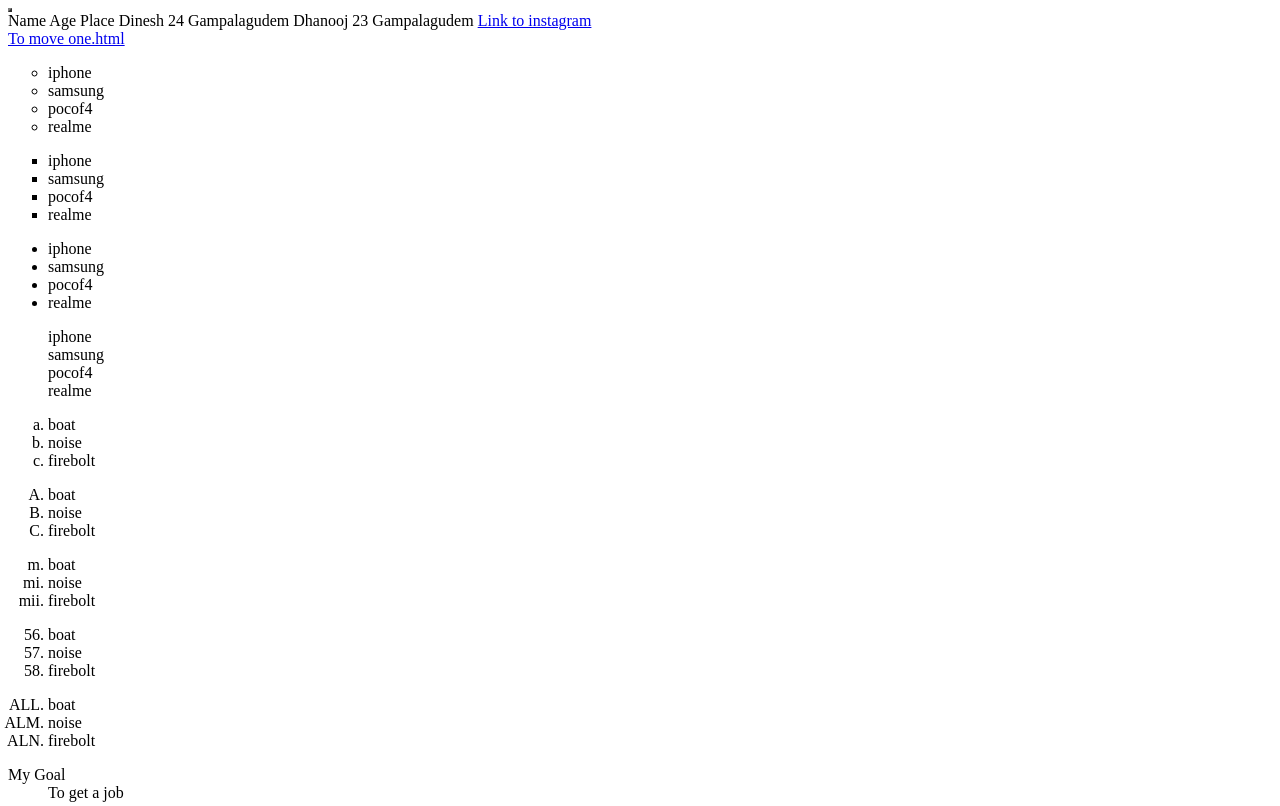
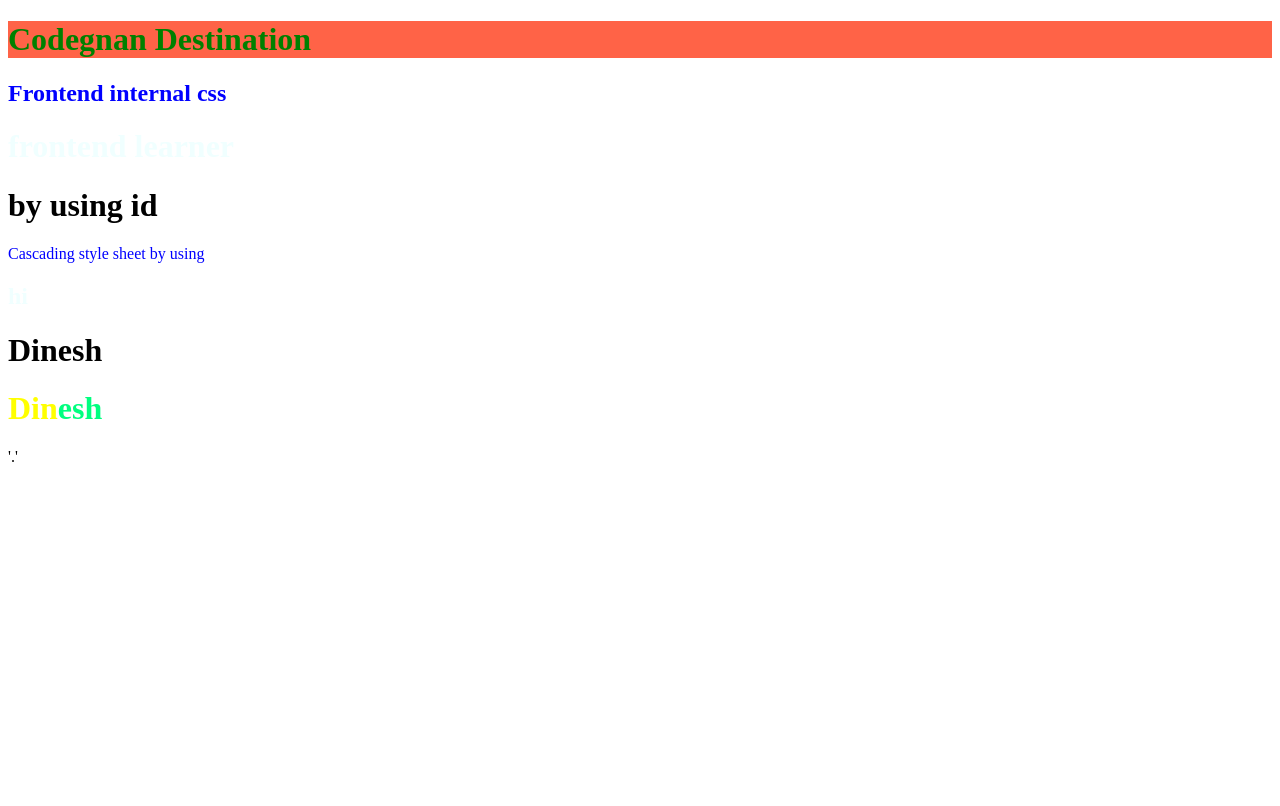
Before and after one commit to DineshTatikonda/blogs2, a plain HTML site: page index.html in a window 1280 px wide. Shown: the top 806 px of the page. Drawn offline with Linux system fonts and the light colour scheme.

Commit message:
first commit

```diff
--- a/index.html
+++ b/index.html
@@ -1,95 +1,55 @@
 <!DOCTYPE html>
 <html lang="en">
 <head>
+    <style>
+        /*h2{
+            color:blue;
+
+        }*/
+        .one{
+            color:blue
+        }
+        .two{
+
+            color:black
+        }
+        #one{
+            color:blueviolet
+        }
+        .three{
+            color:blue
+        }
+        .two{
+            color:azure
+        }
+        #five{
+            color:tomato
+        }
+        h1{
+            cursor:alias;
+        }
+    </style>
+     <link rel="stylesheet" href="".
+
+
     <meta charset="UTF-8">
     <meta name="viewport" content="width=device-width, initial-scale=1.0">
-    <title>HTML</title>
+    <title>Document</title>
+
 </head>
 <body>
-    <!--images -->
-
-    <table border="2px" cellspacing="0px"></table>
-    <tr>
-        <th>Name</th>
-        <th>Age</th>
-        <th>Place</th>
-
-</tr>
-<tr>
-       <td>Dinesh</td>
-       <td>24</td>
-       <td>Gampalagudem</td>
-</tr>
-<tr>
-       <td>Dhanooj</td>
-       <td>23</td>
-       <td>Gampalagudem</td>
-</tr>
-
-    <!--<p>Lorem ipsum dolor sit amet consectetur adipisicing elitNihil debitis inventore ipsum,
-         <br>reiciendis mollitia ipsam excepturi perferendis! Voluptatibus</br>, veritatis atque!
-         Illo error aperiam provident!</br> Laboriosam corrupti reiciendis maxime aspernatur id?</p></hr>
-         <h1>Hr line void element tag </h1>-->
-         <a href ="https://www.instagram.com">Link to instagram</a></br>
-         <a href="./one.html" target="_parent">To move one.html</a>
-         <!--_self,_top,parent-->
-         <!--lists-->
-         <ul style="list-style-type:circle;">
-            <li>iphone</li>
-            <li>samsung</li>
-            <li>pocof4</li>
-            <li>realme</li>
-         </ul>
-         <ul style="list-style-type:square;">
-            <li>iphone</li>
-            <li>samsung</li>
-            <li>pocof4</li>
-            <li>realme</li>
-         </ul>
-         <ul style="list-style-type:disc;">
-            <li>iphone</li>
-            <li>samsung</li>
-            <li>pocof4</li>
-            <li>realme</li>
-         </ul>
-         <ul style="list-style-type:none;">
-            <li>iphone</li>
-            <li>samsung</li>
-            <li>pocof4</li>
-            <li>realme</li>
-         </ul>
-        <ol type="a">
-            <li>boat</li>
-            <li>noise</li>
-            <li>firebolt</li>
-        </ol>
-        <ol type="A">
-            <li>boat</li>
-            <li>noise</li>
-            <li>firebolt</li>
-        </ol>
-        <ol type="i" start="1000">
-            <li>boat</li>
-            <li>noise</li>
-            <li>firebolt</li>
-        </ol>
-        <ol start="56">
-            <li>boat</li>
-            <li>noise</li>
-            <li>firebolt</li>
-        </ol>
-        <ol type="A" start="1000">
-            <li>boat</li>
-            <li>noise</li>
-            <li>firebolt</li>
-        </ol>
-        <dl>
-            <dt>My Goal  </dt>
-            <dd>To get a job</dd>
-        </dl>
-
-       <img src="https://static.toiimg.com/thumb/msid-108681057,width-1280,height-720,resizemode-4/108681057.jpg"alt="Dhoni images" width="500" height="600" />
-
-    </body>
-
+    <!--inline css-->
+    <h1 style="color: green;background-color:tomato;">Codegnan Destination</h1>
+    <!--internal css-->
+    <h2 class="one ">Frontend internal css</h2>
+    <h1 class="two">frontend learner</h1>
+    <h1 id="#one">by using id </h1>
+    <p class ="three">Cascading style sheet by using </p>
+    <h2 class ="two">hi</h2>
+    <h1 id="#five">Dinesh</h1>
+    <h1><span style="color:yellow">Din</span><span style="color:springgreen">esh</span></h1>
+</body>
 </html>
+<!--class,id,
+<!class --->'.'
+<!--id '#'-->
```
